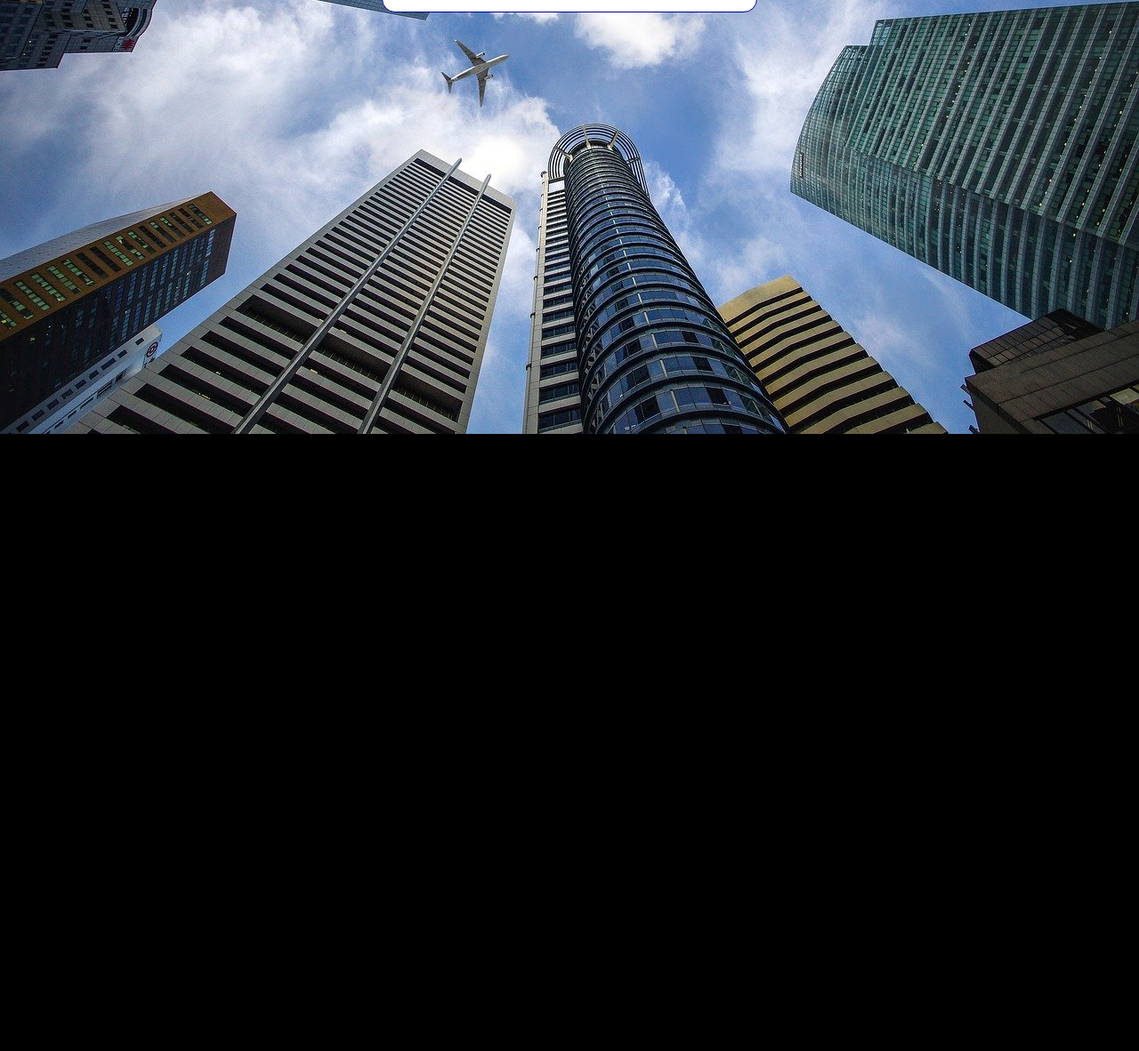
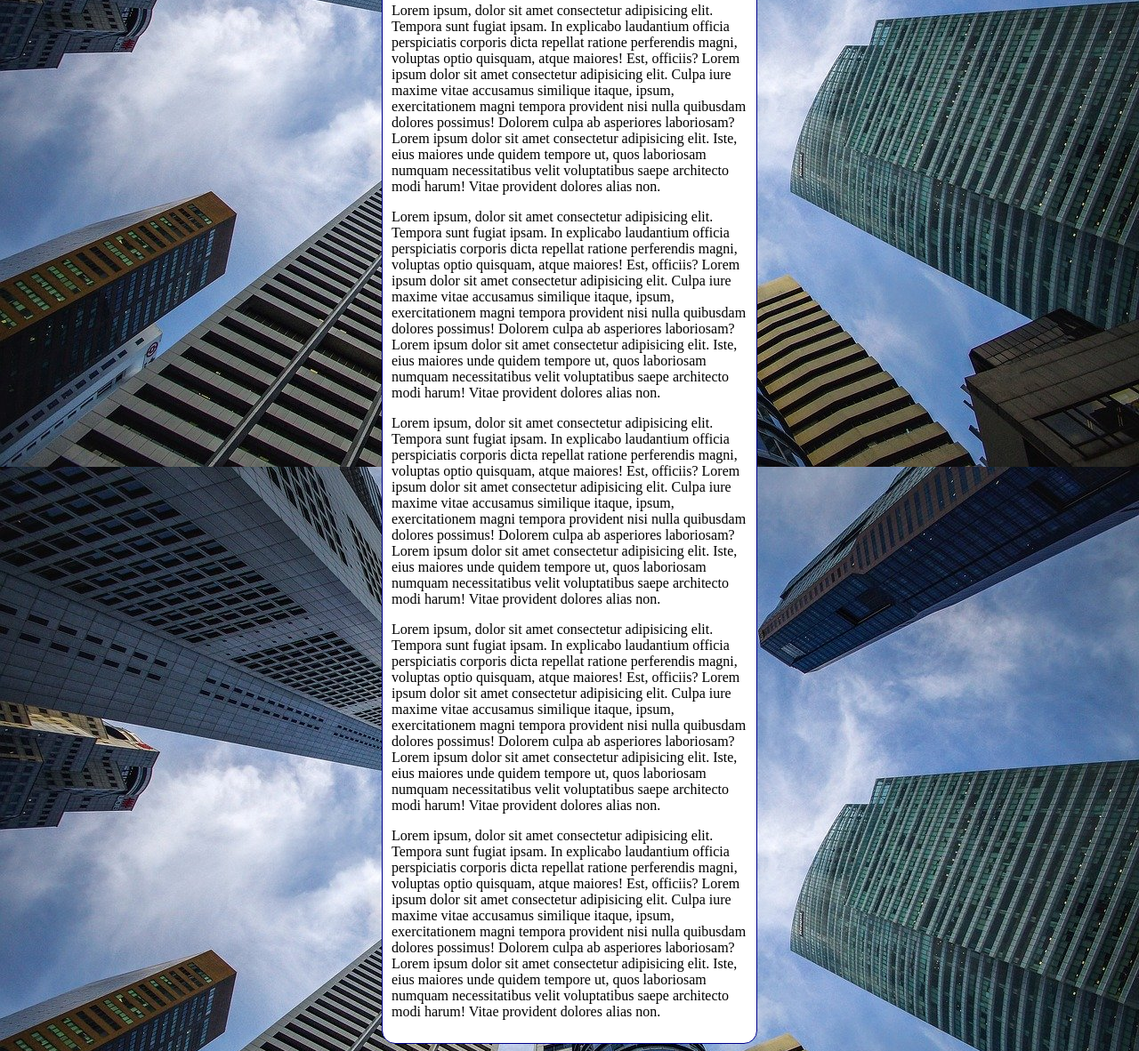
Before and after one commit to nkbreno33/html-css, a plain HTML site: page exercicios/exec022/fundo006.html in a window 1280 px wide. Shown: the part 328-1510 px from the top of the page at 89% size. Before the commit the page ends 816 px from the top, so only its background shows below. Drawn offline with Linux system fonts and the light colour scheme.

Commit message:
update fundo

```diff
--- a/exercicios/exec022/fundo006.html
+++ b/exercicios/exec022/fundo006.html
@@ -4,20 +4,28 @@
     <meta charset="UTF-8">
     <meta http-equiv="X-UA-Compatible" content="IE=edge">
     <meta name="viewport" content="width=device-width, initial-scale=1.0">
-    <title>Document</title>
+    <title>Fundo Fixo de Tela</title>
     <style>
         body {
-            height: 100vh;
+            /*height: 100vh;
             background-color: black;
             background-image: url('imagens/wallpaper002.jpg');
-            background-position: center top;
-            background-repeat: no-repeat;
+            background-position: center center;
+            background-repeat: repeat;
+            background-size: cover;
+            background-attachment: fixed;
+
+            /* Shorthand blackground
+                color > image > position > repeat > [size] > attachment
+            */
+
+            background: black url('imagens/wallpaper002.jpg') center center no-repeat fixed;
             background-size: cover;
         }
 
         main {
             background-color: white;
-            width: 400px;
+            max-width: 400px;
             padding: 10px;
             margin: auto;
             border: 1px solid darkblue;
@@ -29,6 +37,11 @@
     <main>
         <h1>Teste de Imagem de Fundo</h1>
         <p>Lorem ipsum, dolor sit amet consectetur adipisicing elit. Tempora sunt fugiat ipsam. In explicabo laudantium officia perspiciatis corporis dicta repellat ratione perferendis magni, voluptas optio quisquam, atque maiores! Est, officiis? Lorem ipsum dolor sit amet consectetur adipisicing elit. Culpa iure maxime vitae accusamus similique itaque, ipsum, exercitationem magni tempora provident nisi nulla quibusdam dolores possimus! Dolorem culpa ab asperiores laboriosam? Lorem ipsum dolor sit amet consectetur adipisicing elit. Iste, eius maiores unde quidem tempore ut, quos laboriosam numquam necessitatibus velit voluptatibus saepe architecto modi harum! Vitae provident dolores alias non.</p>
+        <p>Lorem ipsum, dolor sit amet consectetur adipisicing elit. Tempora sunt fugiat ipsam. In explicabo laudantium officia perspiciatis corporis dicta repellat ratione perferendis magni, voluptas optio quisquam, atque maiores! Est, officiis? Lorem ipsum dolor sit amet consectetur adipisicing elit. Culpa iure maxime vitae accusamus similique itaque, ipsum, exercitationem magni tempora provident nisi nulla quibusdam dolores possimus! Dolorem culpa ab asperiores laboriosam? Lorem ipsum dolor sit amet consectetur adipisicing elit. Iste, eius maiores unde quidem tempore ut, quos laboriosam numquam necessitatibus velit voluptatibus saepe architecto modi harum! Vitae provident dolores alias non.</p>
+        <p>Lorem ipsum, dolor sit amet consectetur adipisicing elit. Tempora sunt fugiat ipsam. In explicabo laudantium officia perspiciatis corporis dicta repellat ratione perferendis magni, voluptas optio quisquam, atque maiores! Est, officiis? Lorem ipsum dolor sit amet consectetur adipisicing elit. Culpa iure maxime vitae accusamus similique itaque, ipsum, exercitationem magni tempora provident nisi nulla quibusdam dolores possimus! Dolorem culpa ab asperiores laboriosam? Lorem ipsum dolor sit amet consectetur adipisicing elit. Iste, eius maiores unde quidem tempore ut, quos laboriosam numquam necessitatibus velit voluptatibus saepe architecto modi harum! Vitae provident dolores alias non.</p>
+        <p>Lorem ipsum, dolor sit amet consectetur adipisicing elit. Tempora sunt fugiat ipsam. In explicabo laudantium officia perspiciatis corporis dicta repellat ratione perferendis magni, voluptas optio quisquam, atque maiores! Est, officiis? Lorem ipsum dolor sit amet consectetur adipisicing elit. Culpa iure maxime vitae accusamus similique itaque, ipsum, exercitationem magni tempora provident nisi nulla quibusdam dolores possimus! Dolorem culpa ab asperiores laboriosam? Lorem ipsum dolor sit amet consectetur adipisicing elit. Iste, eius maiores unde quidem tempore ut, quos laboriosam numquam necessitatibus velit voluptatibus saepe architecto modi harum! Vitae provident dolores alias non.</p>
+        <p>Lorem ipsum, dolor sit amet consectetur adipisicing elit. Tempora sunt fugiat ipsam. In explicabo laudantium officia perspiciatis corporis dicta repellat ratione perferendis magni, voluptas optio quisquam, atque maiores! Est, officiis? Lorem ipsum dolor sit amet consectetur adipisicing elit. Culpa iure maxime vitae accusamus similique itaque, ipsum, exercitationem magni tempora provident nisi nulla quibusdam dolores possimus! Dolorem culpa ab asperiores laboriosam? Lorem ipsum dolor sit amet consectetur adipisicing elit. Iste, eius maiores unde quidem tempore ut, quos laboriosam numquam necessitatibus velit voluptatibus saepe architecto modi harum! Vitae provident dolores alias non.</p>
+        <p>Lorem ipsum, dolor sit amet consectetur adipisicing elit. Tempora sunt fugiat ipsam. In explicabo laudantium officia perspiciatis corporis dicta repellat ratione perferendis magni, voluptas optio quisquam, atque maiores! Est, officiis? Lorem ipsum dolor sit amet consectetur adipisicing elit. Culpa iure maxime vitae accusamus similique itaque, ipsum, exercitationem magni tempora provident nisi nulla quibusdam dolores possimus! Dolorem culpa ab asperiores laboriosam? Lorem ipsum dolor sit amet consectetur adipisicing elit. Iste, eius maiores unde quidem tempore ut, quos laboriosam numquam necessitatibus velit voluptatibus saepe architecto modi harum! Vitae provident dolores alias non.</p>
     </main>
 
 </body>
```
